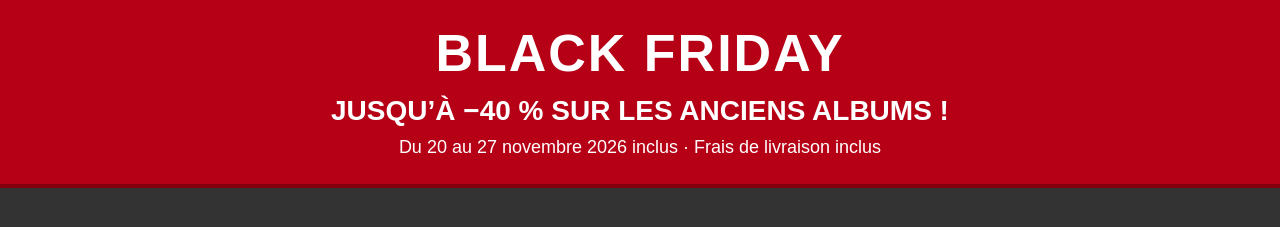
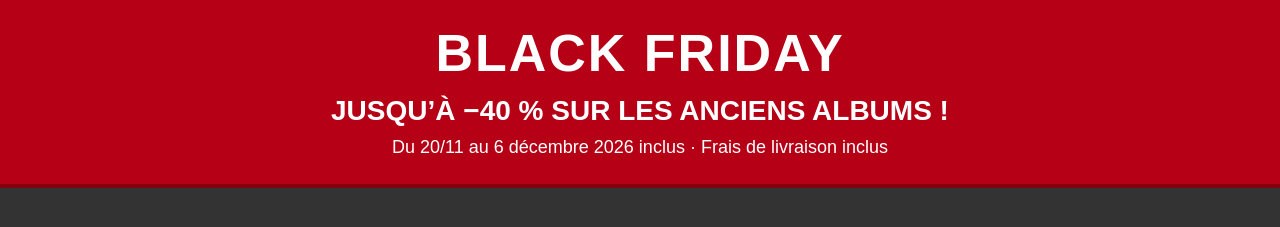
Before and after one commit to TomDarbon/TomDarbon.github.io, a plain HTML site: page boutique.html in a window 1280 px wide. Shown: the part 860-1087 px from the top of the page. Drawn offline with Linux system fonts and the light colour scheme; a script that the page names is missing.

Commit message:
Add files via upload

```diff
--- a/boutique.html
+++ b/boutique.html
@@ -167,7 +167,7 @@
 <section class="bf-banner" aria-label="Offres Black Friday 2026">
   <h2>BLACK FRIDAY</h2>
   <p class="bf-subtitle">JUSQU’À −40 % SUR LES ANCIENS ALBUMS !</p>
-  <p class="bf-dates">Du 20 au 27 novembre 2026 inclus · Frais de livraison inclus</p>
+  <p class="bf-dates">Du 20/11 au 6 décembre 2026 inclus · Frais de livraison inclus</p>
 </section>
 
 <!-- ======= CONTENU PRINCIPAL ======= -->
```
